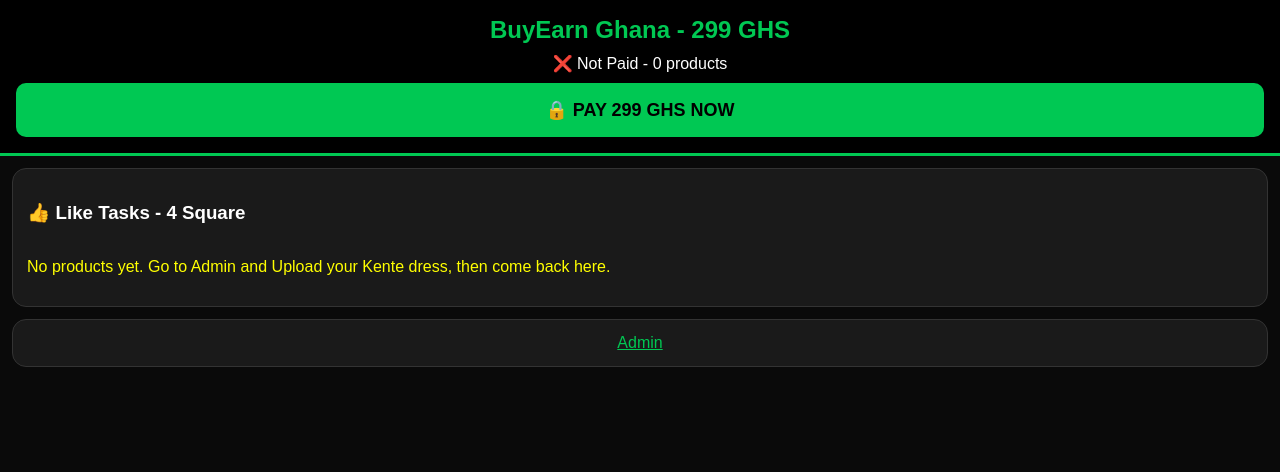
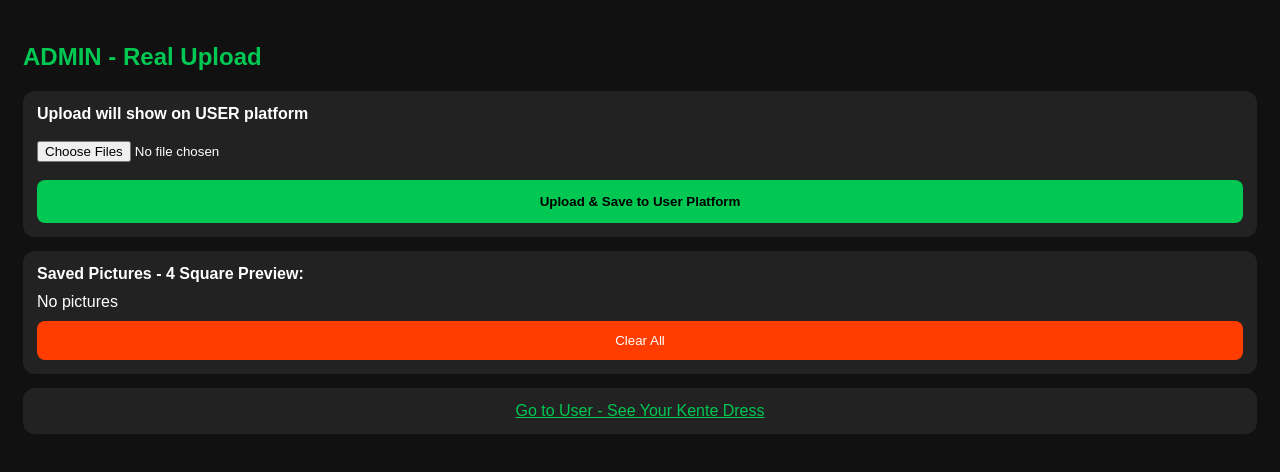
Before and after one commit to buyearn-gh/Buyearn, a plain HTML site: page admin.html in a window 1280 px wide. Drawn offline with Linux system fonts and the light colour scheme.

Commit message:
Update admin.html

```diff
--- a/admin.html
+++ b/admin.html
@@ -3,42 +3,42 @@
 <head>
 <meta charset="UTF-8">
 <meta name="viewport" content="width=device-width, initial-scale=1">
-<script src="https://js.paystack.co/v1/inline.js"></script>
-<title>BuyEarn Ghana</title>
+<title>Admin - BuyEarn</title>
 <style>
-body{font-family:Arial;background:#0a0a0a;color:#fff;margin:0}
-.top{background:#000;padding:16px;text-align:center;border-bottom:3px solid #00c853}
-.green{background:#00c853;color:#000;padding:16px;border:none;width:100%;font-weight:900;border-radius:10px;font-size:18px}
-.card{background:#1a1a1a;margin:12px;padding:14px;border-radius:14px;border:1px solid #333}
-.grid{display:grid;grid-template-columns:1fr 1fr;gap:12px}
-.prod{background:#000;border-radius:14px;overflow:hidden;border:1px solid #444;aspect-ratio:1/1;display:flex;flex-direction:column}
-.prod img{width:100%;height:78%;object-fit:cover}
-.prod button{width:100%;height:22%;background:#00c853;color:#000;border:none;font-weight:900}
+body{font-family:Arial;background:#111;color:#fff;padding:15px}
+.card{background:#222;padding:14px;margin:14px 0;border-radius:12px}
+.green{background:#00c853;color:#000;padding:14px;width:100%;border:none;border-radius:8px;font-weight:900}
+.grid{display:grid;grid-template-columns:1fr 1fr;gap:10px;margin-top:10px}
+.prod{aspect-ratio:1/1;background:#000;border-radius:10px;overflow:hidden;border:1px solid #444}
+.prod img{width:100%;height:100%;object-fit:cover}
 </style>
 </head>
 <body>
-<div class="top">
-<h2 style="color:#00c853;margin:0">BuyEarn Ghana - 299 GHS</h2>
-<div id="status" style="margin:10px 0"></div>
-<button class="green" onclick="payNow()">🔒 PAY 299 GHS NOW</button>
+<h2 style="color:#00c853">ADMIN - Real Upload</h2>
+<div class="card">
+<b>Upload will show on USER platform</b><br><br>
+<input type="file" id="file" multiple accept="image/*"><br><br>
+<button class="green" onclick="save()">Upload & Save to User Platform</button>
 </div>
 <div class="card">
-<h3>👍 Like Tasks - 4 Square</h3>
-<div class="grid" id="tasks"></div>
+<b>Saved Pictures - 4 Square Preview:</b>
+<div class="grid" id="list"></div>
+<button onclick="if(confirm('Clear?')){localStorage.setItem('buyearn_pics','[]');render();}" style="background:#ff3d00;color:#fff;padding:12px;width:100%;border:none;border-radius:8px;margin-top:10px">Clear All</button>
 </div>
-<div class="card" style="text-align:center"><a href="admin.html" style="color:#00c853">Admin</a></div>
+<div class="card" style="text-align:center"><a href="index.html" style="color:#00c853">Go to User - See Your Kente Dress</a></div>
 <script>
-let paid = localStorage.getItem('buyearn_paid')==='yes';
-function render(){
- let pics = JSON.parse(localStorage.getItem('buyearn_pics')||'[]');
- document.getElementById('status').innerHTML = paid ? '✅ PAID' : '❌ Not Paid - '+pics.length+' products';
- let t=document.getElementById('tasks');
- if(pics.length==0){ t.innerHTML='<p style="color:#ff0">No products yet. Go to Admin and Upload your Kente dress, then come back here.</p>'; return; }
- t.innerHTML='';
- pics.forEach(p=>{ t.innerHTML+=`<div class="prod"><img src="${p}"><button onclick="like()">👍 Like</button></div>`; });
+let pics = JSON.parse(localStorage.getItem('buyearn_pics')||'[]');
+function render(){ let l=document.getElementById('list'); l.innerHTML=''; if(pics.length==0){l.innerHTML='No pictures';return;} pics.forEach(p=>{l.innerHTML+=`<div class="prod"><img src="${p}"></div>`}); }
+function save(){
+ let files=document.getElementById('file').files;
+ if(files.length==0){alert('Choose file first');return;}
+ let count=0;
+ for(let f of files){
+  let r=new FileReader();
+  r.onload=function(e){ pics.push(e.target.result); localStorage.setItem('buyearn_pics', JSON.stringify(pics)); count++; render(); if(count==files.length) alert(count+' Saved! Now go to User platform - Kente will show in 4 square!'); };
+  r.readAsDataURL(f);
+ }
 }
-function like(){ if(!paid){alert('Pay 299 first');return;} alert('Liked +0.20 GHS'); }
-function payNow(){ PaystackPop.setup({key:'pk_test_5e1f462e255725f9845d892e519636bc1a699da8',email:'user'+Date.now()+'@buyearn.com',amount:29900,currency:'GHS',callback:function(r){localStorage.setItem('buyearn_paid','yes');location.reload();},onClose:function(){}}).openIframe(); }
 render();
 </script>
 </body>
```
